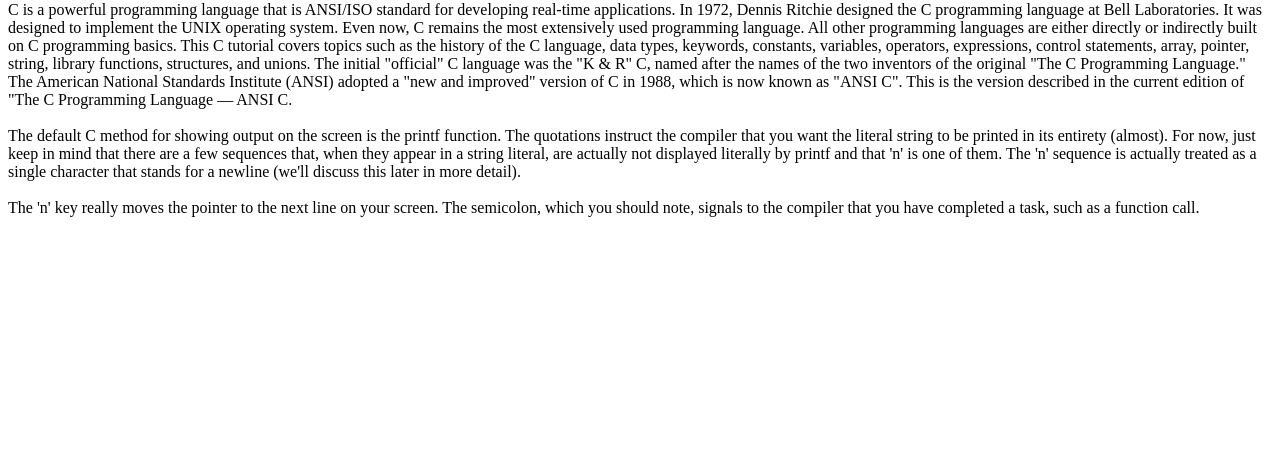
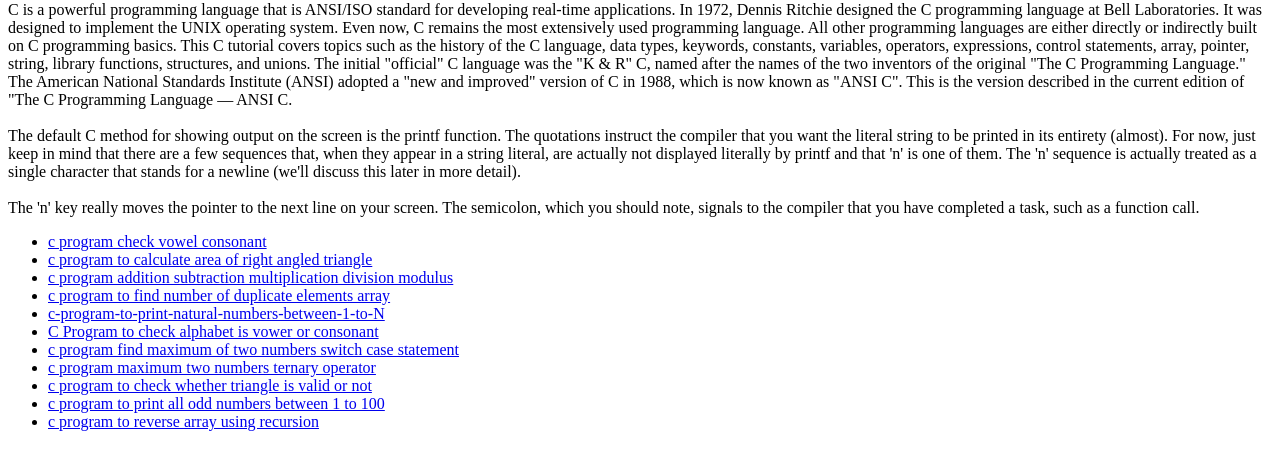
Before and after one commit to arunkumardancer/List-of-simple-programs, a plain HTML site: page index.html in a window 1280 px wide. Shown: the part 79-548 px from the top of the page. Drawn offline with Linux system fonts and the light colour scheme.

Commit message:
Update index.html

```diff
--- a/index.html
+++ b/index.html
@@ -20,5 +20,18 @@
 The default C method for showing output on the screen is the printf function. The quotations instruct the compiler that you want the literal string to be printed in its entirety (almost). For now, just keep in mind that there are a few sequences that, when they appear in a string literal, are actually not displayed literally by printf and that 'n' is one of them. The 'n' sequence is actually treated as a single character that stands for a newline (we'll discuss this later in more detail).<br/><br/>
 The 'n' key really moves the pointer to the next line on your screen. The semicolon, which you should note, signals to the compiler that you have completed a task, such as a function call.
 	</p>
+	<ul>
+  <li><a href="https://www.techcrashcourse.com/2014/10/c-program-check-vowel-consonant.html" title="c program check vowel consonant">c program check vowel consonant</a></li>
+  <li><a href="https://www.techcrashcourse.com/2015/03/c-program-to-calculate-area-of-right-angled-triangle.html" title="c program to calculate area of right angled triangle">c program to calculate area of right angled triangle</a></li>
+  <li><a href="https://www.techcrashcourse.com/2014/10/c-program-addition-subtraction-multiplication-division-modulus.html" title="c program addition subtraction multiplication division modulus">c program addition subtraction multiplication division modulus</a></li>
+  <li><a href="https://www.techcrashcourse.com/2015/11/c-program-to-find-number-of-duplicate-elements-array.html" title="c program to find number of duplicate elements array">c program to find number of duplicate elements array</a></li>
+  <li><a href="https://www.techcrashcourse.com/2015/11/c-program-to-print-natural-numbers-between-1-to-N.html" title="c program to print natural numbers between 1 to N">c-program-to-print-natural-numbers-between-1-to-N</a></li>
+  <li><a href="https://www.techcrashcourse.com/2015/11/c-program-to-check-whether-alphabet-is-vowel-consonant-using-switch-statement.html" title="C Program to check alphabet is vower or consonant">C Program to check alphabet is vower or consonant</a></li>
+  <li><a href="https://www.techcrashcourse.com/2015/11/c-program-find-maximum-of-two-numbers-switch-case-statement.html" title="c program find maximum of two numbers switch case statement">c program find maximum of two numbers switch case statement</a></li>
+  <li><a href="https://www.techcrashcourse.com/2015/11/c-program-maximum-two-numbers-ternary-operator.html" title="c program maximum two numbers ternary operator">c program maximum two numbers ternary operator</a></li>
+  <li><a href="https://www.techcrashcourse.com/2015/11/c-program-to-check-whether-triangle-is-valid-or-not-given-sides.html" title="c program to check whether triangle is valid or not">c program to check whether triangle is valid or not</a></li>
+  <li><a href="https://www.techcrashcourse.com/2015/11/c-program-to-print-all-odd-numbers-between-1-to-100-using-loop.html" title="c program to print all odd numbers between 1 to 100">c program to print all odd numbers between 1 to 100</a></li>
+  <li><a href="https://www.techcrashcourse.com/2015/03/c-program-to-reverse-array-using-recursion.html" title="c program to reverse array using recursion">c program to reverse array using recursion</a></li>
+</ul>
 </body>
 </html>
```
